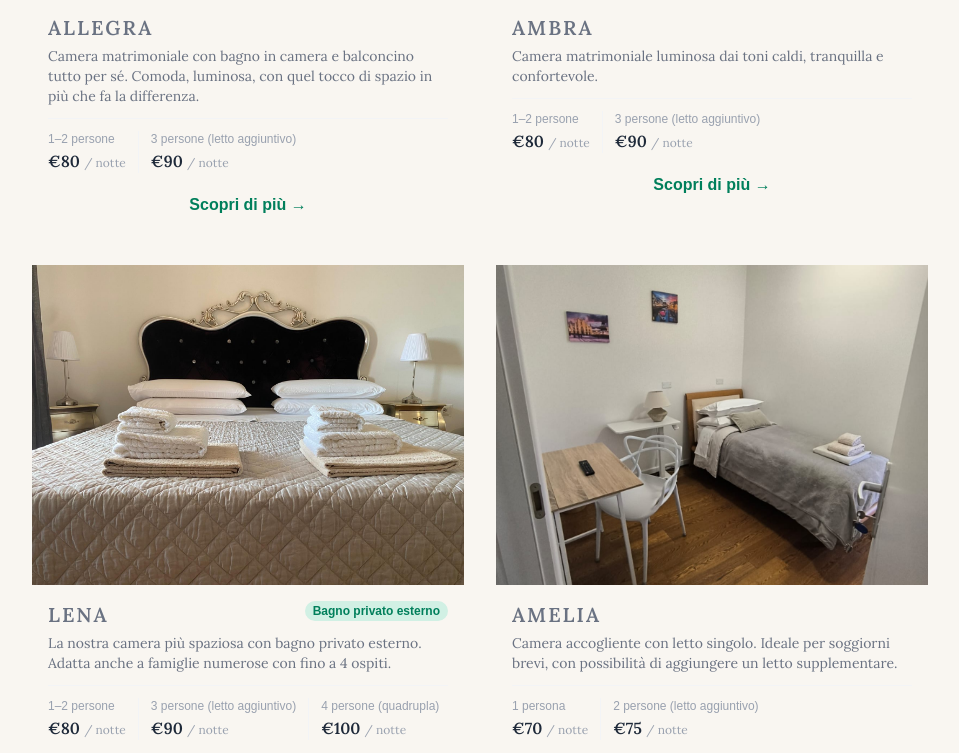
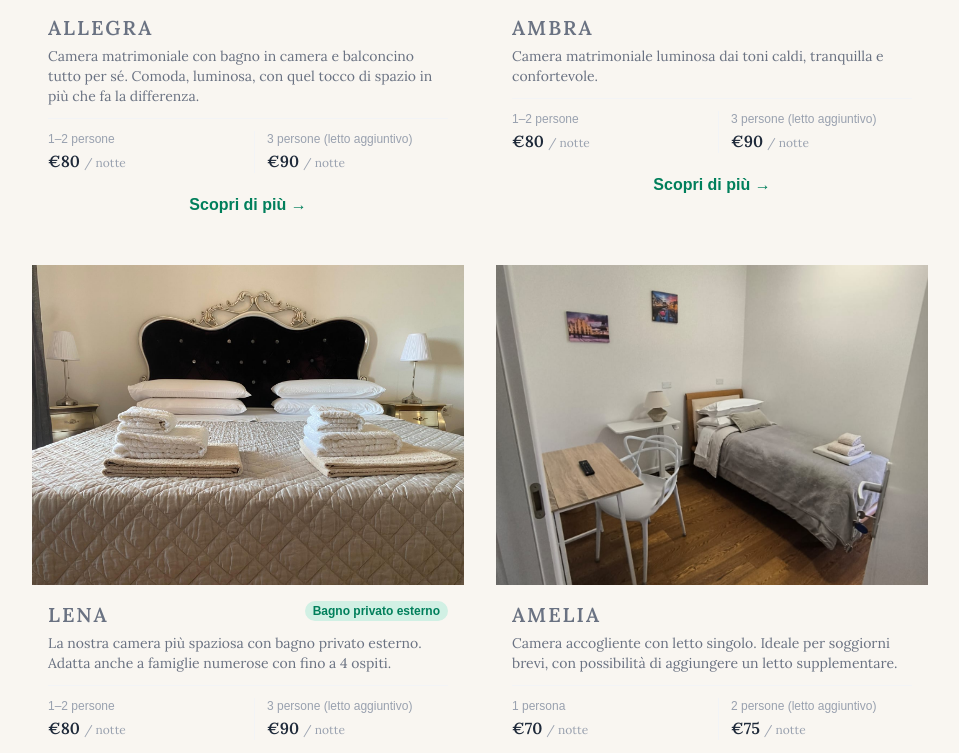
Before and after one commit to CasaAnia/sito-casaania, a Next.js app: page / in a window 1280 px wide. Shown: the part 1018-1771 px from the top of the page, without its empty margins (160-1119 px from the left). Built offline with nearby package versions, Linux system fonts and the light colour scheme.

Commit message:
Homepage: fix allineamento prezzo extra Lena, etichetta 'due letti aggiuntivi' invece di 'quadrupla'

```diff
--- a/app/page.tsx
+++ b/app/page.tsx
@@ -36,7 +36,7 @@ const rooms = [
     prices: [
       { label: '1–2 persone', amount: 80 },
       { label: '3 persone (letto aggiuntivo)', amount: 90 },
-      { label: '4 persone (quadrupla)', amount: 100 },
+      { label: '4 persone (due letti aggiuntivi)', amount: 100 },
     ],
     img: '/camere/lena/foto1b.jpg',
     badge: 'Bagno privato esterno',
@@ -121,9 +121,9 @@ export default function Home() {
                     )}
                   </div>
                   <p style={loraStyle} className="text-sm text-gray-500 mb-3">{room.desc}</p>
-                  <div className="border-t border-gray-100 pt-3 flex flex-wrap gap-3">
+                  <div className="border-t border-gray-100 pt-3 grid grid-cols-2 gap-3">
                     {room.prices.map((p, j) => (
-                      <div key={j} className={j > 0 ? 'border-l border-gray-100 pl-3' : ''}>
+                      <div key={j} className={j % 2 === 1 ? 'border-l border-gray-100 pl-3' : ''}>
                         <p className="text-xs text-gray-400 mb-0.5">{p.label}</p>
                         <p style={loraStyle} className="text-base font-semibold text-gray-800">€{p.amount} <span className="text-xs font-normal text-gray-400">/ notte</span></p>
                       </div>
```
